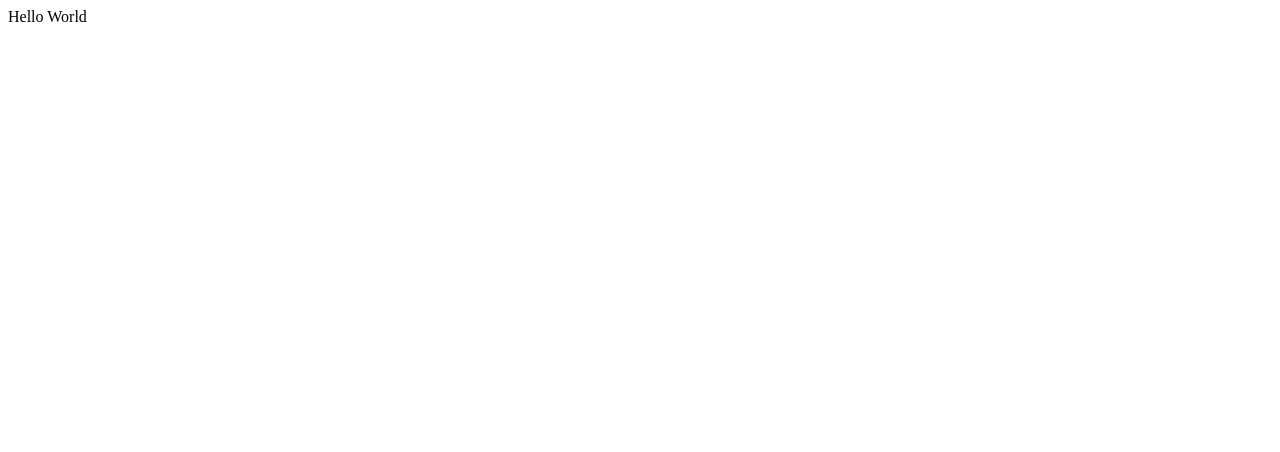
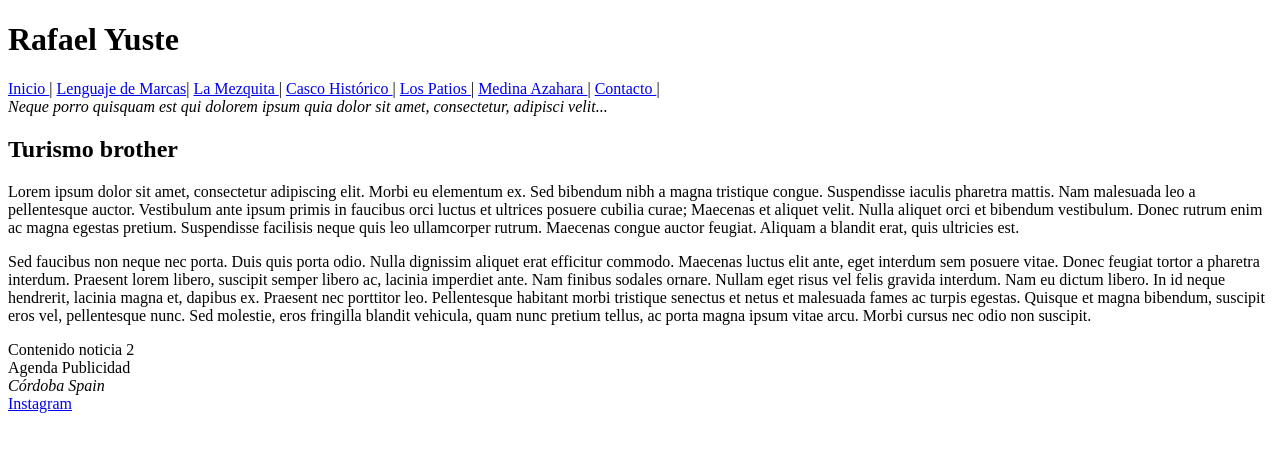
Before and after one commit to TitoYus/titoyus.github.io, a plain HTML site: page index.html in a window 1280 px wide. Drawn offline with Linux system fonts and the light colour scheme.

Commit message:
Update index.html

```diff
--- a/index.html
+++ b/index.html
@@ -1,9 +1,60 @@
-<html lang=”es”>
-	<head>
-		<meta charset=”utf-8”>
-		<title>Mi primera página web</title>
-	</head>
-	<body>
-		Hello World
-	</body>
+<!DOCTYPE html>
+<html lang="es">
+
+<head>
+    <title>Turismo Córdoba</title>
+    <meta charset="utf-8">
+    <meta name="description" content="Córodba ciudad patrimonio">
+    <meta name="keyword" content="Turismo, patrimonio, viajes">
+    <!--link rel="stylesheet" href="estilos.css"-->
+</head>
+
+<body>
+    <header>
+        <h1>Rafael Yuste</h1>
+    </header>
+    <nav>
+        <a href="index.html">Inicio </a>|
+        <a href="#">Lenguaje de Marcas</a>|
+        <a href="mezquita.html">La Mezquita </a>|
+        <a href="cascoshitorico.html">Casco Histórico </a>|
+        <a href="patios.html">Los Patios </a>|
+        <a href="medinaazahara.html">Medina Azahara </a>|
+        <a href="#">Contacto </a>|
+    </nav>
+    <main>
+        <section>
+            <article>
+            <cite>Neque porro quisquam est qui dolorem ipsum quia dolor sit amet, consectetur, adipisci velit...</cite>
+                <h2>Turismo brother</h2>
+                <p>Lorem ipsum dolor sit amet, consectetur adipiscing elit. Morbi eu elementum ex. Sed bibendum nibh a
+                    magna tristique congue. Suspendisse iaculis pharetra mattis. Nam malesuada leo a pellentesque
+                    auctor. Vestibulum ante ipsum primis in faucibus orci luctus et ultrices posuere cubilia curae;
+                    Maecenas et aliquet velit. Nulla aliquet orci et bibendum vestibulum. Donec rutrum enim ac magna
+                    egestas pretium. Suspendisse facilisis neque quis leo ullamcorper rutrum. Maecenas congue auctor
+                    feugiat. Aliquam a blandit erat, quis ultricies est.</p>
+                <p>Sed faucibus non neque nec porta. Duis quis porta odio. Nulla dignissim aliquet erat efficitur
+                    commodo. Maecenas luctus elit ante, eget interdum sem posuere vitae. Donec feugiat tortor a pharetra
+                    interdum. Praesent lorem libero, suscipit semper libero ac, lacinia imperdiet ante. Nam finibus
+                    sodales ornare. Nullam eget risus vel felis gravida interdum. Nam eu dictum libero. In id neque
+                    hendrerit, lacinia magna et, dapibus ex. Praesent nec porttitor leo. Pellentesque habitant morbi
+                    tristique senectus et netus et malesuada fames ac turpis egestas. Quisque et magna bibendum,
+                    suscipit eros vel, pellentesque nunc. Sed molestie, eros fringilla blandit vehicula, quam nunc
+                    pretium tellus, ac porta magna ipsum vitae arcu. Morbi cursus nec odio non suscipit.</p>
+            </article>
+            <article>
+                Contenido noticia 2
+            </article>
+        </section>
+        <aside>
+            Agenda
+            Publicidad
+        </aside>
+    </main>
+    <footer>
+        <address>Córdoba Spain</address>
+        <a href="https://www.instagram.com/yusterafa/?hl=es">Instagram</a>
+    </footer>
+</body>
+
 </html>
```
